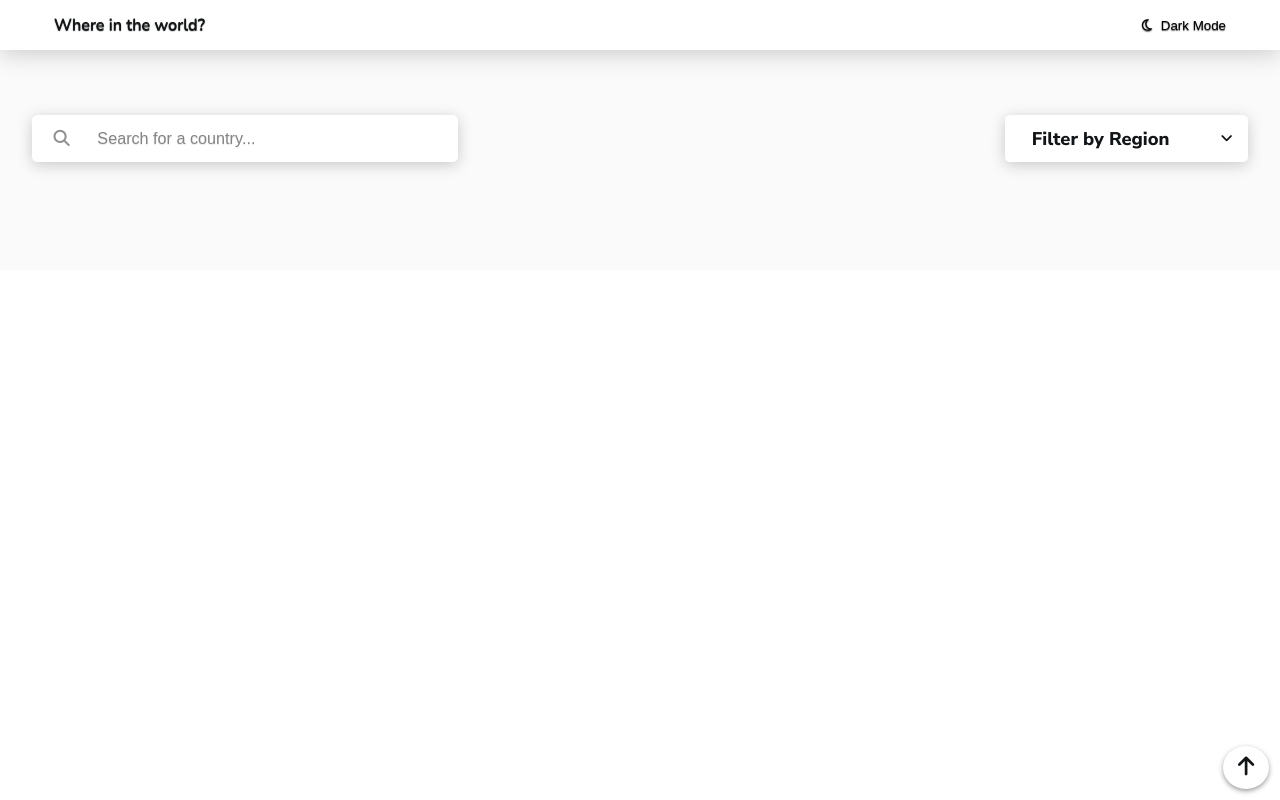
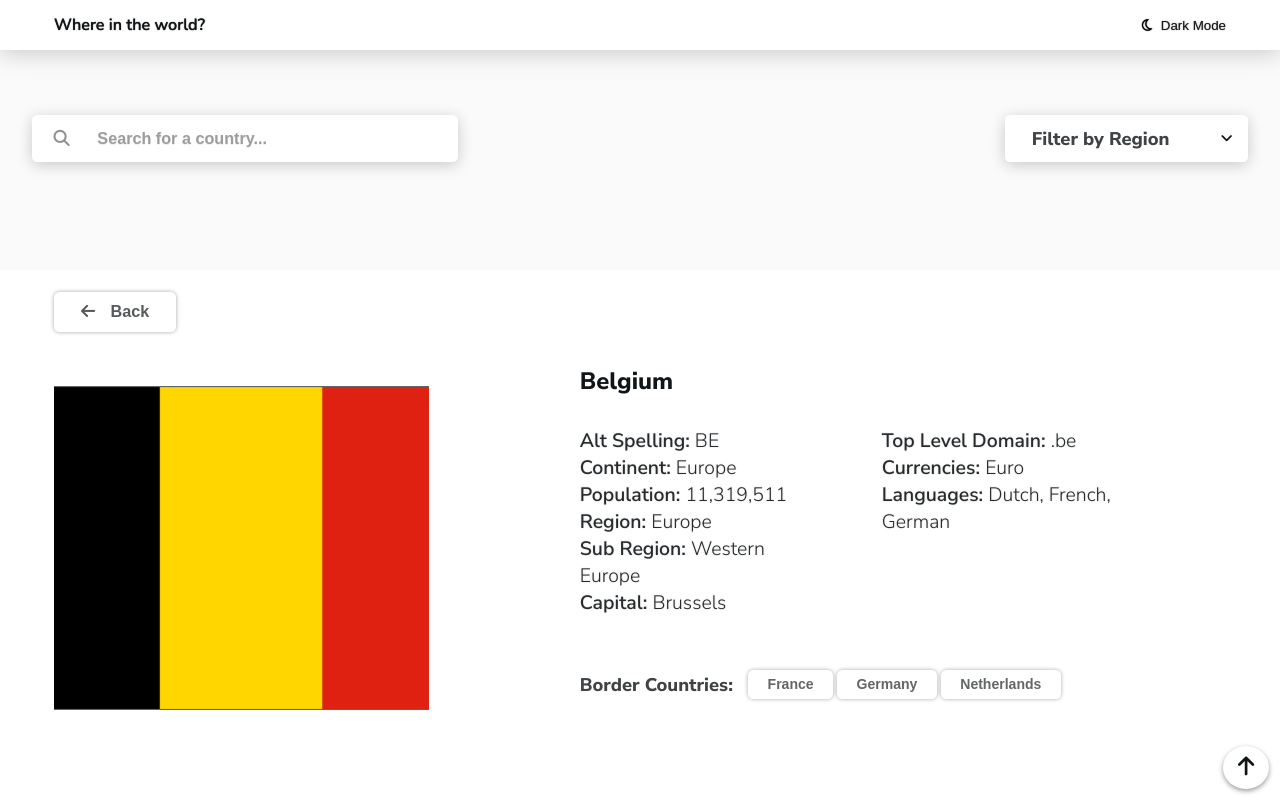
Before and after one commit to Esther-Inyang/countries-api-with-color-theme-switcher, a plain HTML site: page index.html in a window 1280 px wide. Drawn offline with Linux system fonts and the light colour scheme; no server answers.

Commit message:
created page for searched Country

```diff
--- a/index.html
+++ b/index.html
@@ -94,6 +94,51 @@
         -->
         </section>
 
+        <section class="searched-country-container light-mode-element">
+            <div class="searched-country-hero">
+                <button class="back-btn light-mode-element">
+                    <span><i class="fa fa-arrow-left"></i></span>
+                    Back
+                </button>
+
+                <div class="searched-country-img-div">
+                    <img src="./images/country.png" class="searched-country-img">
+                </div>
+            </div>
+
+            <div class="searched-country-details-container light-mode-element">
+                <h2 class="country-name">Belgium</h2>
+
+                <div class="searched-country-details-div">
+                    <div class="searched-country-details-A light-mode-element">
+                        <p><span class="country-alt"> Alt Spelling:</span> BE </p>
+                        <p><span class="continent"> Continent: </span> Europe </p>
+                        <p><span class="population"> Population: </span> 11,319,511 </p>
+                        <p><span class="region-name">Region: </span> Europe </p>
+                        <p><span class="sub-region">Sub Region: </span> Western Europe </p>
+                        <p><span class="capital"> Capital: </span> Brussels </p>
+                    </div>
+
+                    <div class="searched-country-details-B light-mode-element">
+                        <p><span class="top-level-domain"> Top Level Domain: </span> .be </p>
+                        <p><span class="currencies">Currencies: </span> Euro </p>
+                        <p><span class="language"> Languages: </span> Dutch, French, German </p>
+                    </div>
+                </div>
+
+                <div class="border-countries-div">
+                    <h2>Border Countries:</h2>
+
+                    <div class="border-countries light-mode-element">
+                        <button class="border-country light-mode-element">France</button>
+                        <button class="border-country light-mode-element">Germany</button>
+                        <button class="border-country light-mode-element">Netherlands</button>
+                    </div>
+                </div>
+            </div>
+
+        </section>
+
         <div class="arrow-up-div light-mode-element">
             <i class="fa-solid fa-arrow-up"></i>
         </div>
--- a/style.css
+++ b/style.css
@@ -18,7 +18,6 @@ body{
 }
 
 /********************For JavaScript - Light or Dark Mode****************/
-
 .dark-mode-page{
     background-color: hsl(207, 26%, 17%);
 }
@@ -30,17 +29,17 @@ body{
 .dark-mode-element,
 .dark-mode-element span,
 .dark-mode-element i,
+.dark-mode-element input,
 .dark-mode-element input::placeholder{
     color: hsl(0, 0%, 100%);
 }
 
 .light-mode-element{
     color:hsl(200, 15%, 8%);
-    /* color: hsl(209, 23%, 22%); */
     background-color: hsl(0, 0%, 100%);
 }
 
-.search-inputs{
+/* .search-inputs{
     width: 100%;
     margin-bottom: 3rem;
     border-radius: 5px;
@@ -51,7 +50,8 @@ body{
 .search-inputs input::placeholder,
 .search-inputs i{
     color: hsl(0, 0%, 100%);
-}
+} */
+
 /*******************************JavaScript end***************************/
 
 /***********HEADER-SECTION*********/
@@ -66,7 +66,7 @@ body{
 
 .header-question{
     font-weight: 600;
-    text-shadow: 0 .5px 1px rgb(0, 0, 0);
+    text-shadow: 0 0 1px rgb(0, 0, 0);
 }
 
 .switch-modes{
@@ -82,7 +82,11 @@ body{
 
 .switch-modes,
 .fa-moon{
-    text-shadow: 0 1px 1.2px rgb(0, 0, 0, .7);
+    text-shadow: 0 0 1.2px rgb(0, 0, 0, .7);
+}
+
+.switch-modes .mode-text{
+    opacity: .9;
 }
 
 /***********FILTER-SECTION*********/
@@ -109,9 +113,11 @@ body{
 }
 
 .search-input{
+    font-weight: 600;
     border: none;
     outline: none;
     padding: 1.3rem;
+    opacity: .8;
     background-color: transparent;
 }
 
@@ -133,7 +139,7 @@ body{
 }
 
 .select-region-container{
-    width: 70%;
+    width: 75%;
     position: relative;
     border-radius: .5rem;
 }
@@ -150,6 +156,7 @@ body{
     font-size: 1.7rem;
     font-weight: 800;
     padding: 1rem 2.5rem;
+    opacity: .8;
 }
 
 .select-region{
@@ -169,6 +176,7 @@ body{
     font-weight: 600;
     padding: 1rem 2rem;
     cursor: pointer;
+    opacity: .8;
 }
 
 .region:hover{
@@ -244,20 +252,110 @@ body{
 }
 
 .country-details p{
+    line-height: 2.3rem;
+}
+
+.country-details p,
+.searched-country-details-A p,
+.searched-country-details-B p{
     font-size: 1.8rem;
-    font-weight: 400;
-    line-height: 2.3rem;
-    text-shadow: 0 .2px 1px rgb(0, 0, 0);
+    font-weight: 500;
+    opacity: .9;
+    text-shadow: 0 0 2px rgb(0, 0, 0, .2);
+}
+
+.searched-country-details-B{
+    margin-top: 3rem;
 }
 
 .country-alt,
 .continent,
 .population,
 .region-name,
-.capital{
+.sub-region,
+.capital,
+.top-level-domain,
+.currencies,
+.language{
     font-weight: 600;
 }
 
+/* Searched Country section*/
+.back-btn{
+    font-size: 1.5rem;
+    padding: 1rem 2.5rem;
+    margin-bottom: 5rem;
+    opacity: .7;
+}
+
+.back-btn,
+.border-country{
+    border: none;
+    outline: none;
+    font-weight: 600;
+    cursor: pointer;
+    border-radius: .5rem;
+    box-shadow: 0 0 4px rgb(0, 0, 0, .5);
+}
+
+.back-btn:hover,
+.border-country:hover{
+    background-color: hsl(0, 0%, 52%, .2);
+}
+
+.fa-arrow-left{
+    margin-right: 1rem;
+}
+
+.searched-country-hero{
+    padding: 2rem;
+}
+
+.searched-country-img-div{
+    width: 100%;
+    height: 20rem;
+}
+
+.searched-country-img{
+    width: 100%;
+    height: 100%;
+    object-fit: cover;
+}
+
+.searched-country-details-container{
+    padding: 2rem;
+}
+
+.searched-country-details-A p,
+.searched-country-details-B p{
+    line-height: 3.5rem;
+}
+
+.border-countries-div{
+    margin-top: 3rem;
+}
+
+.border-countries-div h2{
+    font-size: 1.7rem;
+    font-weight: 800;
+    opacity: .8;
+}
+
+.border-countries{
+    width: 100%;
+    margin-top: 1.5rem;
+    display: flex;
+    align-items: center;
+    justify-content: space-between;
+}
+
+.border-country{
+    font-size: 1.3rem;
+    padding: 1rem 1.8rem;
+    opacity: .65;
+}
+
+/* Move to Top Page */
 .arrow-up-div{
     position: fixed;
     bottom: 1rem;
@@ -280,7 +378,6 @@ body{
 @media screen and (min-width: 992px) {
     .filter-section{
         width: 95%;
-        /* margin: 6rem auto 1rem; */
         display: flex;
         align-items: center;
         justify-content: space-between;
@@ -310,4 +407,75 @@ body{
     .country-details p{
         font-size: 1.4rem;
     }
+
+    /* Searched Country Section */
+    .searched-country-container{
+        width: 100%;
+        display: grid;
+        place-items: center;
+        column-gap: 10rem;
+        grid-template-columns: 35% 54%;
+        padding: 0 5rem 5rem 3rem;
+    }
+
+    .searched-country-hero{
+        width: 100%;
+    }
+
+    .searched-country-img-div{
+        width: 100%;
+        height: 30rem;
+    }
+
+    .searched-country-img{
+        width: 100%;
+        height: 100%;
+        object-fit: cover;
+    }
+
+    .searched-country-details-container{
+        width: 100%;
+        margin-top: 5rem;
+    }
+
+    .searched-country-details-div{
+        display: flex;
+        /* align-items: center; */
+        gap: 5rem;
+        justify-content: space-between;
+        margin-top: 3rem;
+    }
+
+    /* .searched-country-details-A, */
+
+    .searched-country-details-A p,
+    .searched-country-details-B p{
+        line-height: 2.5rem;
+    }
+
+    .searched-country-details-B{
+        margin: 0;
+    }
+
+    .border-countries-div{
+        width: 80%;
+        display: flex;
+        gap: 1rem;
+        align-items: center;
+        justify-content: space-between;
+        margin-top: 5rem;
+    }
+
+    .border-countries-div h1{
+        width: 30%;
+    }
+
+    .border-countries{
+        width: 65%;
+        margin: 0;
+    }
+
+    .border-country{
+        padding: .6rem 1.8rem;
+    }
 }
```
Also changed, not shown: script.js (+58 -79 lines), images/country.png (added).
